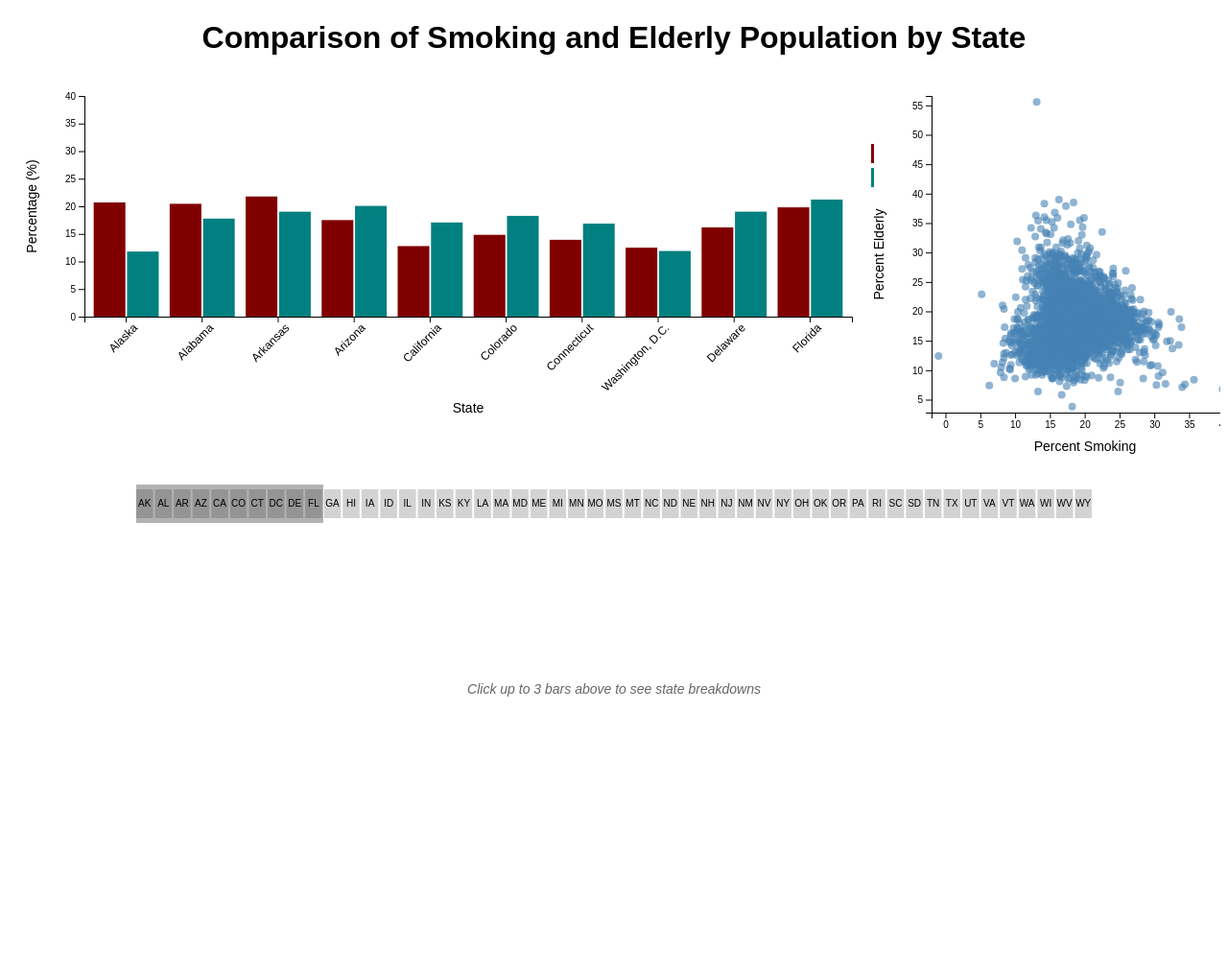
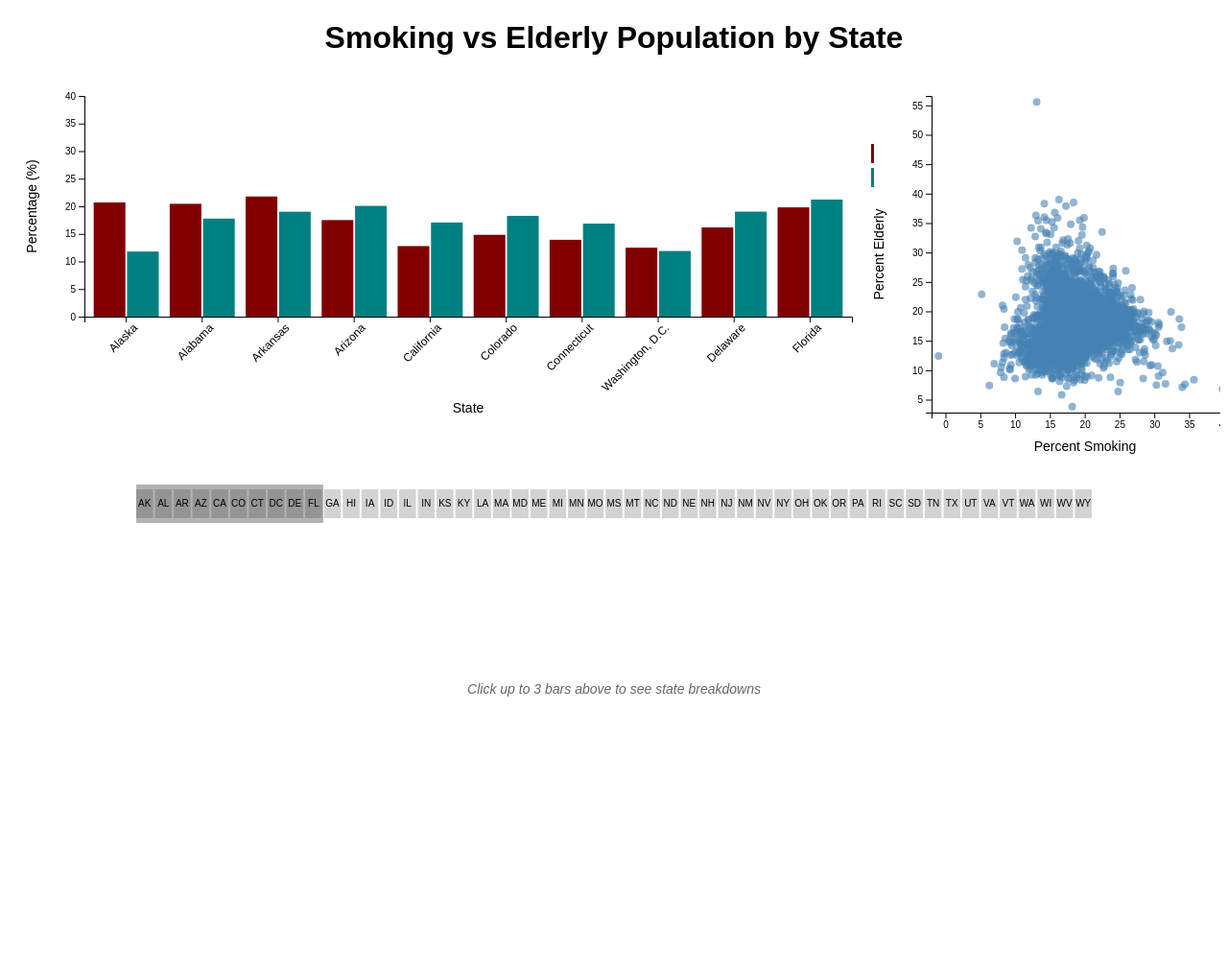
Before and after one commit to Jschnizer/DataVis-Project-1, a plain HTML site: page index.html in a window 1280 px wide. Shown: the whole page at 96% size. Drawn offline with nearby package versions, Linux system fonts and the light colour scheme.

Commit message:
Update index.html

```diff
--- a/index.html
+++ b/index.html
@@ -174,7 +174,7 @@
 </head>
 
 <body>
-    <h1>Comparison of Smoking and Elderly Population by State</h1>
+    <h1>Smoking vs Elderly Population by State</h1>
     <div class="charts-wrapper">
         <svg id="barchart" width="1000" height="350"></svg>
 
```
